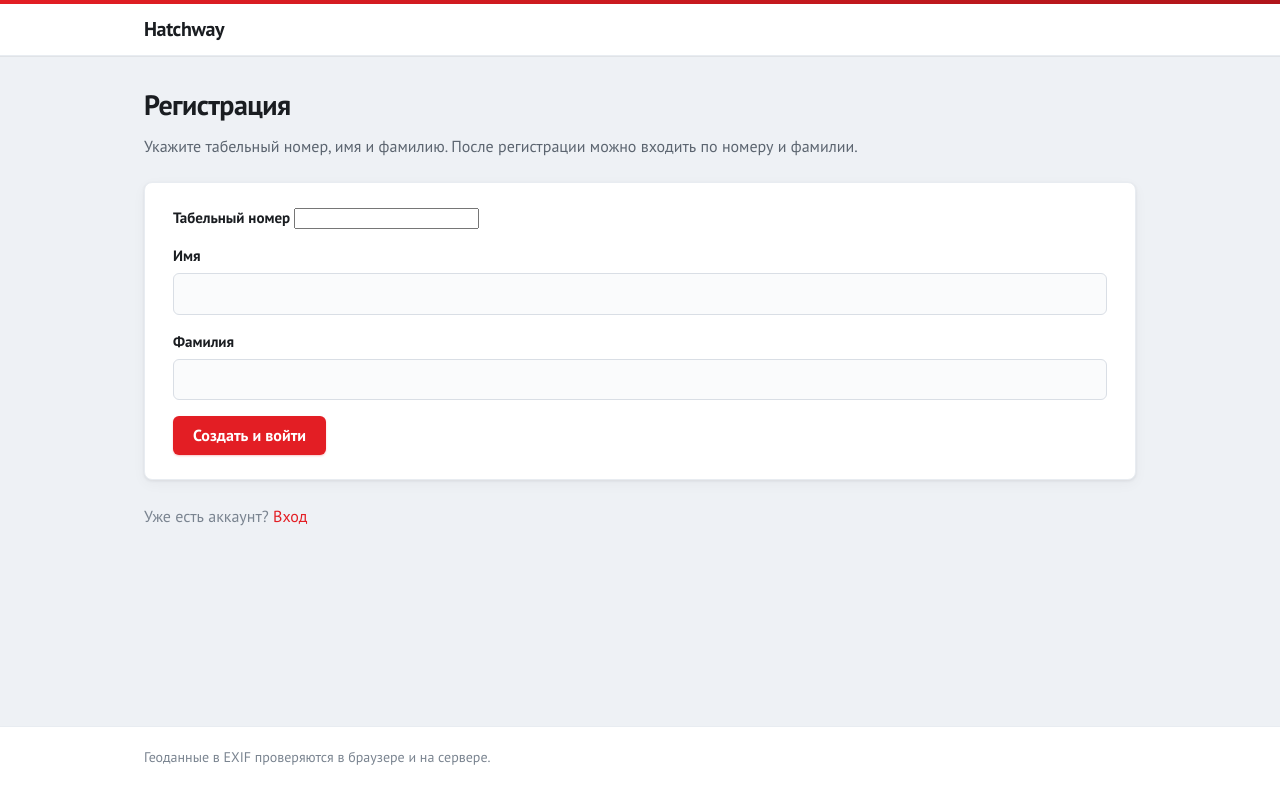
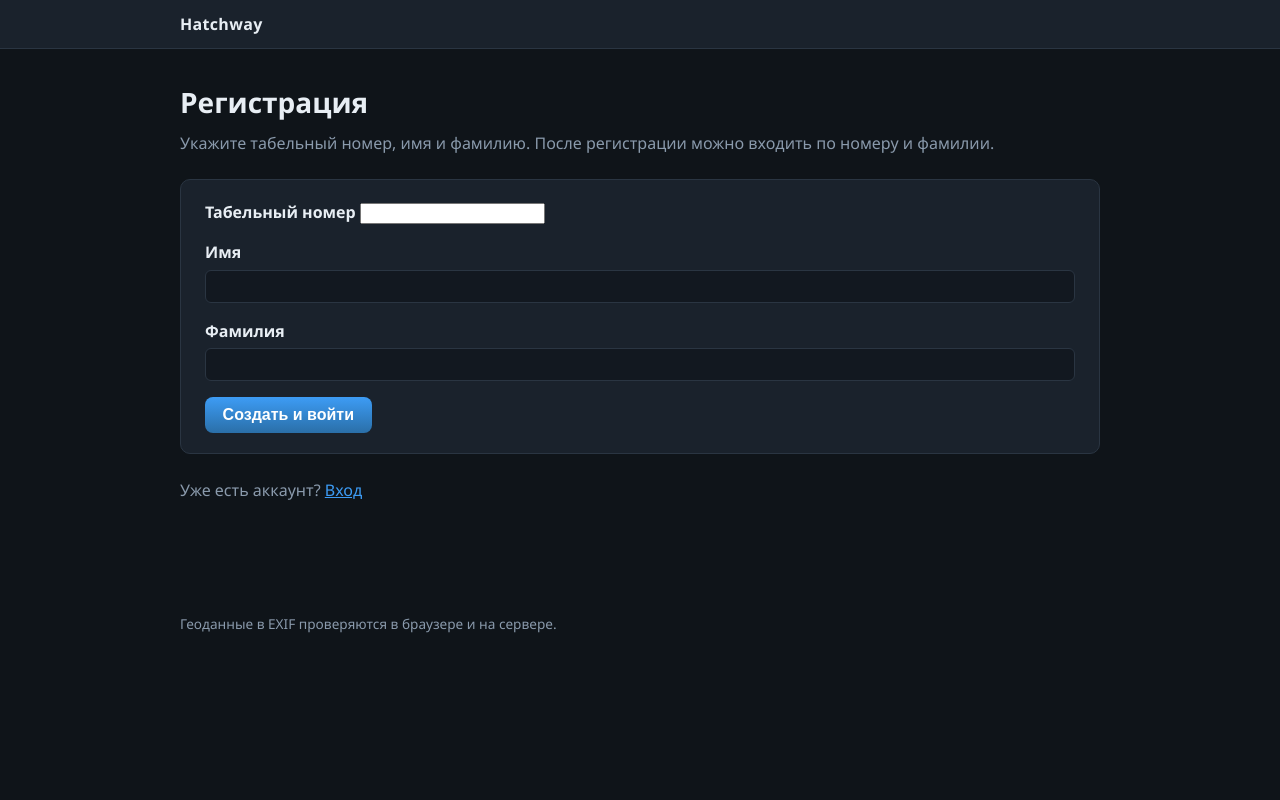
Before and after one commit to ha-harbor-ws/hatchway, a FastAPI app: page /register in a window 1280 px wide. Run offline with FastAPI, Linux system fonts and the light colour scheme.

Commit message:
Возврат старого стиля

```diff
--- a/static/css/style.css
+++ b/static/css/style.css
@@ -1,24 +1,14 @@
-/**
- * Корпоративный светлый стиль в духе порталов МГТС (business.mgts.ru):
- * светлый фон, белые карточки, красный акцент бренда, нейтральная типографика.
- */
 :root {
-  --mgts-red: #e31e24;
-  --mgts-red-hover: #c41a1f;
-  --mgts-red-soft: #fde8e9;
-  --bg-page: #eef1f5;
-  --bg-card: #ffffff;
-  --text: #1a1d21;
-  --text-secondary: #5c6570;
-  --muted: #7a8490;
-  --border: #d9dee5;
-  --border-light: #e8ecf1;
-  --shadow-card: 0 1px 3px rgba(26, 29, 33, 0.08), 0 4px 14px rgba(26, 29, 33, 0.04);
-  --shadow-header: 0 1px 0 rgba(0, 0, 0, 0.06);
-  --radius: 6px;
-  --radius-lg: 8px;
-  --table-head: #f3f5f8;
-  font-family: "PT Sans", "Segoe UI", system-ui, sans-serif;
+  --bg: #0f1419;
+  --card: #1a222c;
+  --text: #e8eef4;
+  --muted: #8a9aac;
+  --accent: #3d9cf5;
+  --accent-dim: #2a6fa8;
+  --danger: #f05b5b;
+  --ok: #4ecf7a;
+  --border: #2a3542;
+  font-family: "Segoe UI", system-ui, sans-serif;
 }
 
 * {
@@ -28,41 +18,29 @@
 body {
   margin: 0;
   min-height: 100vh;
-  display: flex;
-  flex-direction: column;
-  background: var(--bg-page);
+  background: var(--bg);
   color: var(--text);
   line-height: 1.5;
-  font-size: 16px;
 }
 
 a {
-  color: var(--mgts-red);
-  text-decoration: none;
+  color: var(--accent);
 }
 
 a:hover {
-  color: var(--mgts-red-hover);
-  text-decoration: underline;
-}
-
-.brand-stripe {
-  height: 4px;
-  width: 100%;
-  background: linear-gradient(90deg, var(--mgts-red) 0%, #b0151a 100%);
+  color: #7ec4ff;
 }
 
 .wrap {
-  max-width: 1040px;
+  max-width: 960px;
   margin: 0 auto;
-  padding: 0 1.5rem;
+  padding: 0 1.25rem;
 }
 
 .site-header {
-  background: var(--bg-card);
-  border-bottom: 1px solid var(--border-light);
-  box-shadow: var(--shadow-header);
-  padding: 0.65rem 0;
+  background: var(--card);
+  border-bottom: 1px solid var(--border);
+  padding: 0.75rem 0;
 }
 
 .site-header .wrap {
@@ -74,71 +52,44 @@ a:hover {
 
 .logo {
   font-weight: 700;
-  font-size: 1.25rem;
   text-decoration: none;
   color: var(--text);
-  letter-spacing: -0.02em;
-}
-
-.logo:hover {
-  color: var(--mgts-red);
-  text-decoration: none;
+  letter-spacing: 0.02em;
 }
 
 .user-pill {
   margin-left: auto;
-  padding: 0.35rem 0.9rem;
+  padding: 0.25rem 0.75rem;
   border-radius: 999px;
-  background: var(--table-head);
-  border: 1px solid var(--border-light);
+  background: #243040;
   font-size: 0.9rem;
-  color: var(--text-secondary);
 }
 
 .site-footer {
-  margin-top: auto;
-  padding: 1.25rem 0 2rem;
-  font-size: 0.875rem;
+  margin-top: 3rem;
+  padding-bottom: 2rem;
+  font-size: 0.85rem;
   color: var(--muted);
-  border-top: 1px solid var(--border-light);
-  background: var(--bg-card);
-}
-
-.site-footer .wrap p {
-  margin: 0;
 }
 
 main.wrap {
-  flex: 1 0 auto;
-  padding: 1.75rem 1.5rem 3rem;
-  width: 100%;
+  padding: 2rem 1.25rem 3rem;
 }
 
 h1 {
   font-size: 1.75rem;
-  font-weight: 700;
   margin: 0 0 0.5rem;
-  color: var(--text);
-  letter-spacing: -0.02em;
 }
 
 h2 {
-  font-size: 1.125rem;
-  font-weight: 700;
+  font-size: 1.2rem;
   margin: 0 0 0.75rem;
-  color: var(--text);
 }
 
 .lead {
-  color: var(--text-secondary);
+  color: var(--muted);
   margin: 0 0 1.5rem;
   max-width: 52rem;
-  font-size: 1rem;
-}
-
-.lead strong {
-  color: var(--text);
-  font-weight: 700;
 }
 
 .muted {
@@ -146,104 +97,75 @@ h2 {
 }
 
 .small {
-  font-size: 0.875rem;
+  font-size: 0.9rem;
 }
 
 .card {
-  background: var(--bg-card);
-  border: 1px solid var(--border-light);
-  border-radius: var(--radius-lg);
-  padding: 1.5rem 1.75rem;
+  background: var(--card);
+  border: 1px solid var(--border);
+  border-radius: 10px;
+  padding: 1.25rem 1.5rem;
   margin-bottom: 1.5rem;
-  box-shadow: var(--shadow-card);
 }
 
-.form label,
-.file-label {
+.form label {
   display: block;
   margin-bottom: 1rem;
-  font-weight: 700;
-  font-size: 0.9375rem;
+  font-weight: 600;
+}
+
+.form input[type="text"],
+.form input[type="file"] {
+  display: block;
+  width: 100%;
+  margin-top: 0.35rem;
+  padding: 0.5rem 0.65rem;
+  border-radius: 6px;
+  border: 1px solid var(--border);
+  background: #121820;
   color: var(--text);
 }
 
-.form input[type="text"],
-.form input[type="file"],
-.file-label input[type="file"] {
-  display: block;
-  width: 100%;
-  margin-top: 0.35rem;
-  padding: 0.6rem 0.75rem;
-  border-radius: var(--radius);
-  border: 1px solid var(--border);
-  background: #fafbfc;
-  color: var(--text);
-  font-family: inherit;
-  font-size: 1rem;
-}
-
-.form input[type="text"]:focus,
-.form input[type="file"]:focus,
-.file-label input[type="file"]:focus {
-  outline: none;
-  border-color: var(--mgts-red);
-  box-shadow: 0 0 0 2px var(--mgts-red-soft);
-  background: #fff;
-}
-
 .error {
-  color: #8b1a1a;
-  background: #fff5f5;
-  border: 1px solid #f0c4c4;
-  padding: 0.65rem 0.9rem;
-  border-radius: var(--radius);
+  color: #ffb4b4;
+  background: #3a1f24;
+  border: 1px solid #6b2d35;
+  padding: 0.65rem 0.85rem;
+  border-radius: 8px;
 }
 
 .success {
-  color: #1e5c2e;
-  background: #f0faf2;
-  border: 1px solid #b8dcc4;
-  padding: 0.65rem 0.9rem;
-  border-radius: var(--radius);
+  color: #c8f5d6;
+  background: #1f3a28;
+  border: 1px solid #2d6b44;
+  padding: 0.65rem 0.85rem;
+  border-radius: 8px;
   margin-bottom: 0.75rem;
 }
 
 .btn {
   cursor: pointer;
   border: none;
-  border-radius: var(--radius);
-  padding: 0.6rem 1.25rem;
-  font-weight: 700;
+  border-radius: 8px;
+  padding: 0.55rem 1.1rem;
+  font-weight: 600;
   font-size: 1rem;
-  font-family: inherit;
-  transition: background 0.15s ease, color 0.15s ease, border-color 0.15s ease;
 }
 
 .btn.primary {
-  background: var(--mgts-red);
+  background: linear-gradient(180deg, var(--accent), var(--accent-dim));
   color: #fff;
-  box-shadow: 0 1px 2px rgba(227, 30, 36, 0.25);
-}
-
-.btn.primary:hover:not(:disabled) {
-  background: var(--mgts-red-hover);
 }
 
 .btn.primary:disabled {
-  opacity: 0.5;
+  opacity: 0.45;
   cursor: not-allowed;
-  box-shadow: none;
 }
 
 .btn.ghost {
-  background: #fff;
-  color: var(--text-secondary);
+  background: transparent;
+  color: var(--muted);
   border: 1px solid var(--border);
-}
-
-.btn.ghost:hover:not(:disabled) {
-  border-color: var(--mgts-red);
-  color: var(--mgts-red);
 }
 
 .inline {
--- a/templates/base.html
+++ b/templates/base.html
@@ -4,15 +4,11 @@
   <meta charset="utf-8">
   <meta name="viewport" content="width=device-width, initial-scale=1">
   <title>{% block title %}Hatchway{% endblock %}</title>
-  <link rel="preconnect" href="https://fonts.googleapis.com">
-  <link rel="preconnect" href="https://fonts.gstatic.com" crossorigin>
-  <link href="https://fonts.googleapis.com/css2?family=PT+Sans:ital,wght@0,400;0,700;1,400&display=swap" rel="stylesheet">
   <link rel="stylesheet" href="https://unpkg.com/leaflet@1.9.4/dist/leaflet.css" integrity="sha256-p4NxAoJBhIIN+hmNHrzRCf9tD/miZyoHS5obTRR9BMY=" crossorigin="">
   <link rel="stylesheet" href="/static/css/style.css">
   {% block head_extra %}{% endblock %}
 </head>
 <body>
-  <div class="brand-stripe" aria-hidden="true"></div>
   <header class="site-header">
     <div class="wrap">
       <a class="logo" href="/">Hatchway</a>
@@ -25,10 +21,8 @@
   <main class="wrap">
     {% block content %}{% endblock %}
   </main>
-  <footer class="site-footer">
-    <div class="wrap">
-      <p>Геоданные в EXIF проверяются в браузере и на сервере.</p>
-    </div>
+  <footer class="site-footer wrap">
+    <p>Геоданные в EXIF проверяются в браузере и на сервере.</p>
   </footer>
   {% block scripts %}{% endblock %}
 </body>
```
Also changed, not shown: other parts of static/css/style.css (+22 -79 lines).
